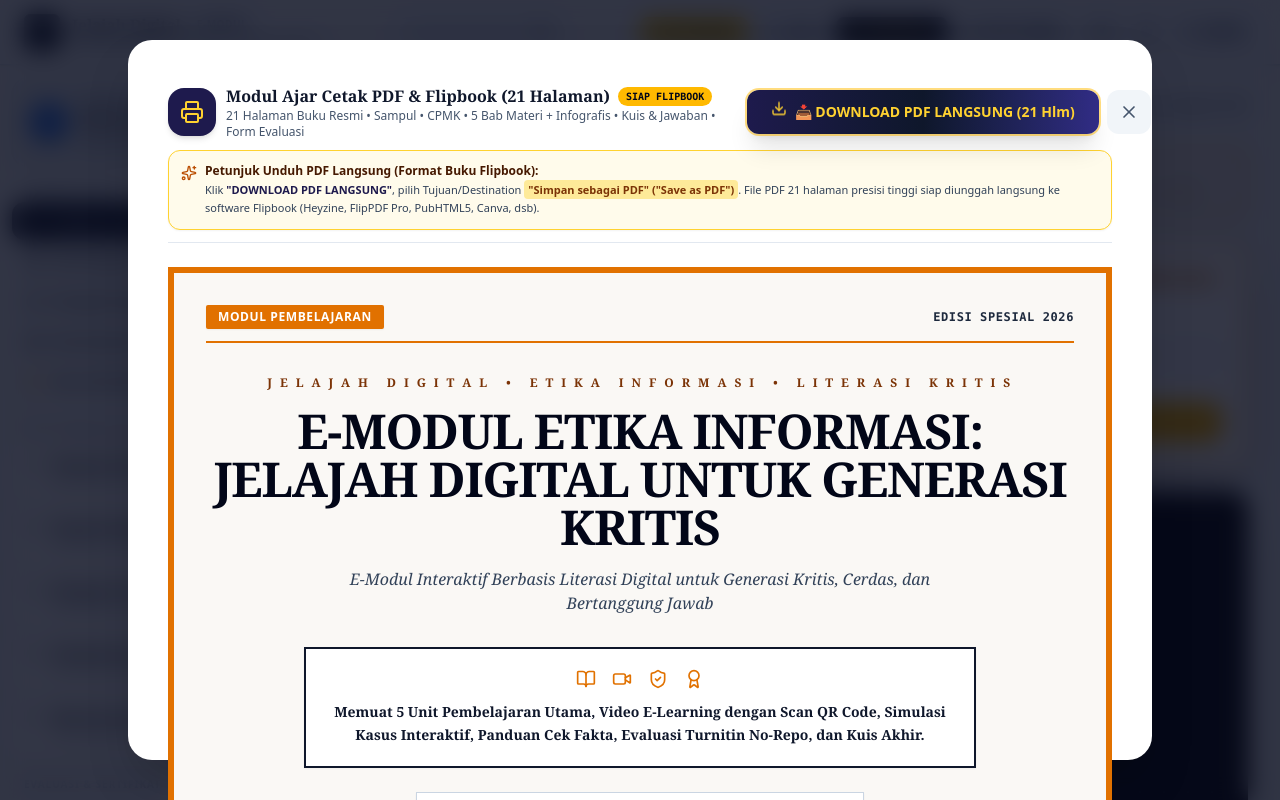
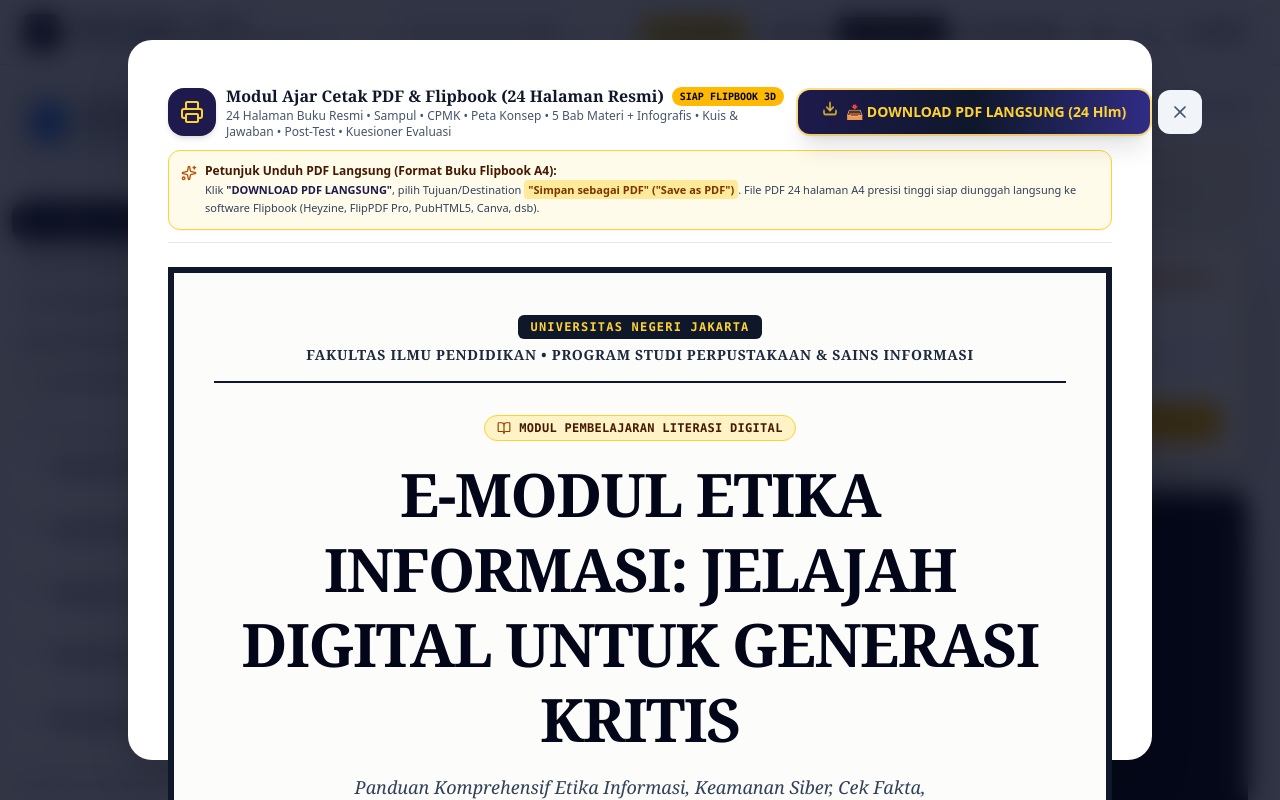
Before and after one commit to riyansanjaya218-hash/etikadigital, a React (Vite) app: page / in a window 1280 px wide. Both pictures are taken after a click on the button "PDF LURING". Shown: the top 800 px of the page. Built offline with nearby package versions, Linux system fonts and the light colour scheme.

Commit message:
style: fix PDF print layout and margins
Adjust A4 page margins and element height to improve print output consistency for the PDF module.

```diff
--- a/src/components/PdfLuringModal.tsx
+++ b/src/components/PdfLuringModal.tsx
@@ -359,7 +359,7 @@ export const PdfLuringModal: React.FC<PdfLuringModalProps> = ({
         @media print {
           @page {
             size: A4 portrait;
-            margin: 6mm 6mm 6mm 6mm;
+            margin: 6mm 8mm 6mm 8mm;
           }
           *, *::before, *::after {
             -webkit-print-color-adjust: exact !important;
@@ -379,8 +379,8 @@ export const PdfLuringModal: React.FC<PdfLuringModalProps> = ({
           .pdf-book-page {
             box-sizing: border-box !important;
             width: 100% !important;
-            min-height: 270mm !important;
-            max-height: 276mm !important;
+            height: 280mm !important;
+            max-height: 280mm !important;
             overflow: hidden !important;
             page-break-before: always !important;
             page-break-after: always !important;
@@ -388,12 +388,14 @@ export const PdfLuringModal: React.FC<PdfLuringModalProps> = ({
             break-after: page !important;
             page-break-inside: avoid !important;
             break-inside: avoid !important;
-            padding: 4mm 5mm !important;
+            padding: 2mm 3mm !important;
             margin: 0 !important;
             background: #ffffff !important;
-            border: 1px solid #1e293b !important;
-            border-radius: 0 !important;
+            border: none !important;
             box-shadow: none !important;
+            display: flex !important;
+            flex-direction: column !important;
+            justify-content: space-between !important;
           }
           .pdf-book-page-first {
             page-break-before: avoid !important;
@@ -428,13 +430,13 @@ export const PdfLuringModal: React.FC<PdfLuringModalProps> = ({
               </div>
               <div>
                 <h3 className="font-black text-sm sm:text-base text-slate-900 font-serif flex flex-wrap items-center gap-1.5 sm:gap-2">
-                  <span>Modul Ajar Cetak PDF & Flipbook (21 Halaman)</span>
+                  <span>Modul Ajar Cetak PDF & Flipbook (24 Halaman Resmi)</span>
                   <span className="text-[9px] sm:text-[10px] bg-amber-400 text-slate-950 px-2 py-0.5 rounded-full font-mono font-bold uppercase">
-                    SIAP FLIPBOOK
+                    SIAP FLIPBOOK 3D
                   </span>
                 </h3>
                 <p className="text-[11px] sm:text-xs text-slate-600 font-medium line-clamp-1 sm:line-clamp-none">
-                  21 Halaman Buku Resmi • Sampul • CPMK • 5 Bab Materi + Infografis • Kuis & Jawaban • Form Evaluasi
+                  24 Halaman Buku Resmi • Sampul • CPMK • Peta Konsep • 5 Bab Materi + Infografis • Kuis & Jawaban • Post-Test • Kuesioner Evaluasi
                 </p>
               </div>
             </div>
@@ -445,7 +447,7 @@ export const PdfLuringModal: React.FC<PdfLuringModalProps> = ({
                 className="flex-1 sm:flex-none px-4 sm:px-6 py-2.5 sm:py-3 bg-gradient-to-r from-indigo-950 via-slate-900 to-indigo-900 hover:from-indigo-900 hover:to-indigo-800 text-amber-300 font-black text-xs sm:text-sm rounded-xl shadow-xl transition-all flex items-center justify-center gap-2 hover:scale-105 active:scale-95 ring-2 ring-amber-400/50"
               >
                 <Download className="w-4 h-4 text-amber-300 animate-bounce" />
-                <span>📥 DOWNLOAD PDF LANGSUNG (21 Hlm)</span>
+                <span>📥 DOWNLOAD PDF LANGSUNG (24 Hlm)</span>
               </button>
               <button
                 onClick={onClose}
@@ -461,9 +463,9 @@ export const PdfLuringModal: React.FC<PdfLuringModalProps> = ({
           <div className="p-2.5 sm:p-3 rounded-xl bg-amber-50 border border-amber-300 text-slate-800 text-xs flex items-start gap-2 font-sans shadow-xs">
             <Sparkles className="w-4 h-4 text-amber-700 shrink-0 mt-0.5" />
             <div className="space-y-0.5 text-[11px] sm:text-xs">
-              <strong className="text-amber-950 font-bold block">Petunjuk Unduh PDF Langsung (Format Buku Flipbook):</strong>
+              <strong className="text-amber-950 font-bold block">Petunjuk Unduh PDF Langsung (Format Buku Flipbook A4):</strong>
               <p className="text-[10.5px] sm:text-[11px] text-slate-700 leading-relaxed">
-                Klik <span className="font-bold text-indigo-950">"DOWNLOAD PDF LANGSUNG"</span>, pilih Tujuan/Destination <span className="font-extrabold text-amber-900 bg-amber-200/80 px-1 py-0.5 rounded">"Simpan sebagai PDF" ("Save as PDF")</span>. File PDF 21 halaman presisi tinggi siap diunggah langsung ke software Flipbook (Heyzine, FlipPDF Pro, PubHTML5, Canva, dsb).
+                Klik <span className="font-bold text-indigo-950">"DOWNLOAD PDF LANGSUNG"</span>, pilih Tujuan/Destination <span className="font-extrabold text-amber-900 bg-amber-200/80 px-1 py-0.5 rounded">"Simpan sebagai PDF" ("Save as PDF")</span>. File PDF 24 halaman A4 presisi tinggi siap diunggah langsung ke software Flipbook (Heyzine, FlipPDF Pro, PubHTML5, Canva, dsb).
               </p>
             </div>
           </div>
@@ -473,77 +475,74 @@ export const PdfLuringModal: React.FC<PdfLuringModalProps> = ({
         <div className="space-y-12 text-slate-900 font-sans print:space-y-0">
 
           {/* ==========================================
-              HALAMAN 1: COVER BUKU MODUL AJAR (COVER PAGE)
+              HALAMAN 1: COVER BUKU MODUL AJAR (COVER PAGE) - SIMPLIFIED & ELEGANT
              ========================================== */}
           <div
-            className="pdf-book-page pdf-book-page-first border-4 sm:border-[6px] border-amber-600 rounded-none p-4 sm:p-8 space-y-4 sm:space-y-6 flex flex-col justify-between bg-[#FAF8F5] relative overflow-hidden print:border-2 print:border-amber-600 print:rounded-none page-break"
+            className="pdf-book-page pdf-book-page-first border-4 sm:border-[6px] border-slate-900 rounded-none p-6 sm:p-10 space-y-6 flex flex-col justify-between bg-[#FCFCFA] relative overflow-hidden print:border-2 print:border-slate-900 print:rounded-none page-break"
             style={{ pageBreakAfter: 'always', breakAfter: 'page' }}
           >
-            {/* Top Bar Banner */}
-            <div className="space-y-2 text-center border-b-2 border-amber-600 pb-3">
-              <div className="flex items-center justify-between">
-                <span className="px-3 py-1 bg-amber-600 text-white font-extrabold text-[10px] sm:text-xs uppercase tracking-wider rounded-xs shadow-xs">
-                  MODUL PEMBELAJARAN
-                </span>
-                <span className="text-[10px] sm:text-xs font-mono font-bold text-slate-800 uppercase tracking-wider">
-                  EDISI SPESIAL 2026
-                </span>
-              </div>
-            </div>
-
-            {/* Eyebrow & Title Section */}
-            <div className="space-y-3 text-center py-2">
-              <p className="text-[10px] sm:text-xs font-serif font-black uppercase tracking-[0.2em] text-amber-900">
-                J E L A J A H &nbsp; D I G I T A L &nbsp; • &nbsp; E T I K A &nbsp; I N F O R M A S I &nbsp; • &nbsp; L I T E R A S I &nbsp; K R I T I S
+            {/* Institution Header */}
+            <div className="text-center space-y-1.5 border-b-2 border-slate-900 pb-4">
+              <span className="px-3 py-1 bg-slate-900 text-amber-300 font-mono font-black text-[10px] sm:text-xs uppercase tracking-widest rounded-md inline-block">
+                UNIVERSITAS NEGERI JAKARTA
+              </span>
+              <p className="text-xs sm:text-sm font-serif font-bold uppercase tracking-wider text-slate-800">
+                Fakultas Ilmu Pendidikan • Program Studi Perpustakaan & Sains Informasi
               </p>
-
-              <h1 className="text-3xl sm:text-5xl font-black font-serif uppercase tracking-tight text-slate-950 leading-none py-1">
+            </div>
+
+            {/* Main Title Section - Simple & Clean */}
+            <div className="space-y-4 text-center my-auto py-2">
+              <div className="inline-flex items-center gap-2 px-3 py-1 bg-amber-100 border border-amber-300 rounded-full text-amber-950 text-xs font-mono font-extrabold uppercase tracking-wide">
+                <BookOpen className="w-3.5 h-3.5 text-amber-800" />
+                <span>MODUL PEMBELAJARAN LITERASI DIGITAL</span>
+              </div>
+
+              <h1 className="text-4xl sm:text-6xl font-black font-serif uppercase tracking-tight text-slate-950 leading-tight">
                 {adminConfig.moduleTitle || 'ETIKA INFORMASI'}
               </h1>
 
-              <p className="text-xs sm:text-base font-serif italic text-slate-700 max-w-2xl mx-auto font-medium">
-                E-Modul Interaktif Berbasis Literasi Digital untuk Generasi Kritis, Cerdas, dan Bertanggung Jawab
+              <p className="text-sm sm:text-lg font-serif italic text-slate-700 max-w-xl mx-auto font-medium leading-relaxed">
+                Panduan Komprehensif Etika Informasi, Keamanan Siber, Cek Fakta, dan Pemanfaatan AI Secara Kritis & Bertanggung Jawab
               </p>
             </div>
 
-            {/* Middle Feature Outline Box */}
-            <div className="p-4 sm:p-5 bg-white border-2 border-slate-900 rounded-none shadow-xs space-y-2 text-center max-w-2xl mx-auto w-full">
-              <div className="flex items-center justify-center gap-4 text-amber-600 pb-1">
-                <BookOpen className="w-5 h-5" />
-                <Video className="w-5 h-5" />
-                <ShieldCheck className="w-5 h-5" />
-                <Award className="w-5 h-5" />
-              </div>
-              <p className="text-xs sm:text-sm font-serif font-bold text-slate-900 leading-relaxed">
-                Memuat 5 Unit Pembelajaran Utama, Video E-Learning dengan Scan QR Code, Simulasi Kasus Interaktif, Panduan Cek Fakta, Evaluasi Turnitin No-Repo, dan Kuis Akhir.
-              </p>
-            </div>
-
-            {/* CENTER QR CODE BOX */}
-            <div className="p-4 bg-white border border-slate-300 text-center space-y-2 max-w-md mx-auto w-full shadow-xs">
-              <div className="flex justify-center py-1">
-                <QrCodeSvg value={currentOnlineUrl} size={110} />
-              </div>
-              <p className="text-[11px] font-mono font-bold text-slate-800 uppercase tracking-tight">
-                Scan untuk membuka Versi Interaktif Aplikasi Web
-              </p>
-              <a
-                href={currentOnlineUrl}
-                target="_blank"
-                rel="noreferrer"
-                className="font-mono text-xs text-amber-700 font-extrabold hover:underline block break-all"
-              >
-                {currentOnlineUrl}
-              </a>
-            </div>
-
-            {/* Footer Cover Stamp */}
-            <div className="border-t-2 border-slate-300 pt-3 text-center space-y-1">
-              <p className="text-xs sm:text-sm font-serif font-black uppercase tracking-wider text-slate-900">
+            {/* Prominent QR Code Box to E-Modul Online */}
+            <div className="p-5 bg-white border-2 border-slate-900 rounded-2xl text-center space-y-3 max-w-sm mx-auto w-full shadow-lg">
+              <div className="flex items-center justify-center gap-1.5 text-slate-900 font-extrabold text-xs uppercase tracking-wider border-b border-slate-200 pb-2">
+                <Sparkles className="w-4 h-4 text-amber-600 animate-pulse" />
+                <span>SCAN UNTUK E-MODUL ONLINE</span>
+              </div>
+
+              <div className="flex justify-center py-2 bg-slate-50 p-3 rounded-xl border border-slate-200">
+                <QrCodeSvg value={currentOnlineUrl} size={145} />
+              </div>
+
+              <div className="space-y-1">
+                <p className="text-[11px] font-mono font-extrabold text-slate-900 uppercase">
+                  Akses Versi Interaktif Web App
+                </p>
+                <p className="text-[10px] text-slate-600 font-medium">
+                  Video E-Learning • Simulasi Kasus • Kuis Otomatis
+                </p>
+                <a
+                  href={currentOnlineUrl}
+                  target="_blank"
+                  rel="noreferrer"
+                  className="font-mono text-[10.5px] text-indigo-900 font-black hover:underline block break-all pt-1"
+                >
+                  {currentOnlineUrl}
+                </a>
+              </div>
+            </div>
+
+            {/* Author / Footer Info */}
+            <div className="border-t-2 border-slate-900 pt-4 text-center space-y-1">
+              <p className="text-xs sm:text-sm font-serif font-black uppercase tracking-wider text-slate-950">
                 TIM DOSEN PRODI PERPUSTAKAAN DAN SAINS INFORMASI FIP UNJ
               </p>
-              <p className="text-[10px] sm:text-xs font-serif italic text-slate-600">
-                Hak Cipta Dilindungi Undang-Undang • Bebas Digunakan untuk Pendidikan
+              <p className="text-[10px] sm:text-xs font-mono text-slate-600">
+                Edisi Cetak & Luring 2026 • Universitas Negeri Jakarta
               </p>
             </div>
           </div>
@@ -762,9 +761,9 @@ export const PdfLuringModal: React.FC<PdfLuringModalProps> = ({
               HALAMAN BAB 01 S/D BAB 05 (3 HALAMAN LENGKAP PER BAB)
              ========================================== */}
           {units.map((u, uIdx) => {
-            const pageCoverNum = 3 + (uIdx * 3);
-            const pageMateriNum = 4 + (uIdx * 3);
-            const pageKuisNum = 5 + (uIdx * 3);
+            const pageCoverNum = 5 + (uIdx * 3);
+            const pageMateriNum = 6 + (uIdx * 3);
+            const pageKuisNum = 7 + (uIdx * 3);
 
             return (
               <React.Fragment key={u.id}>
```
